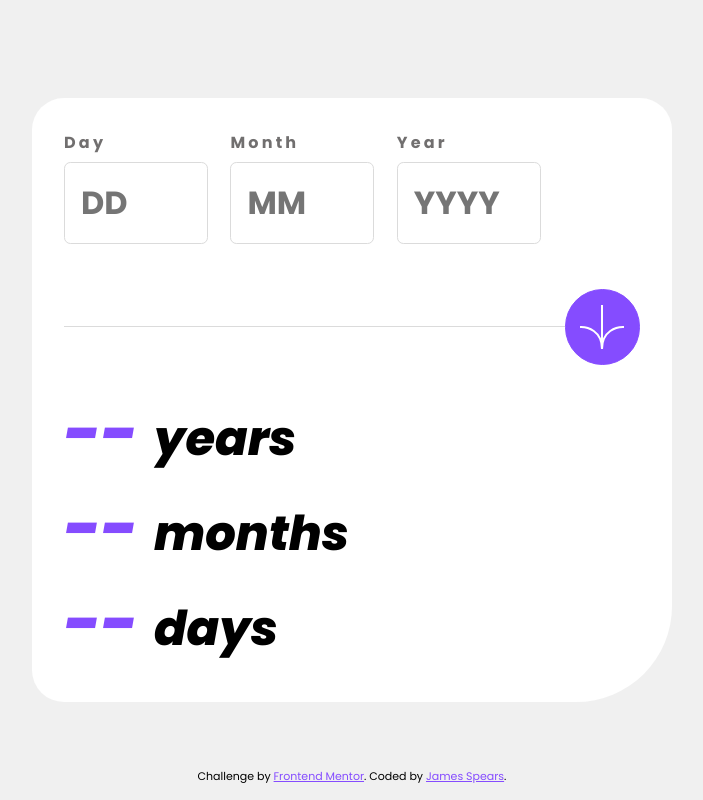
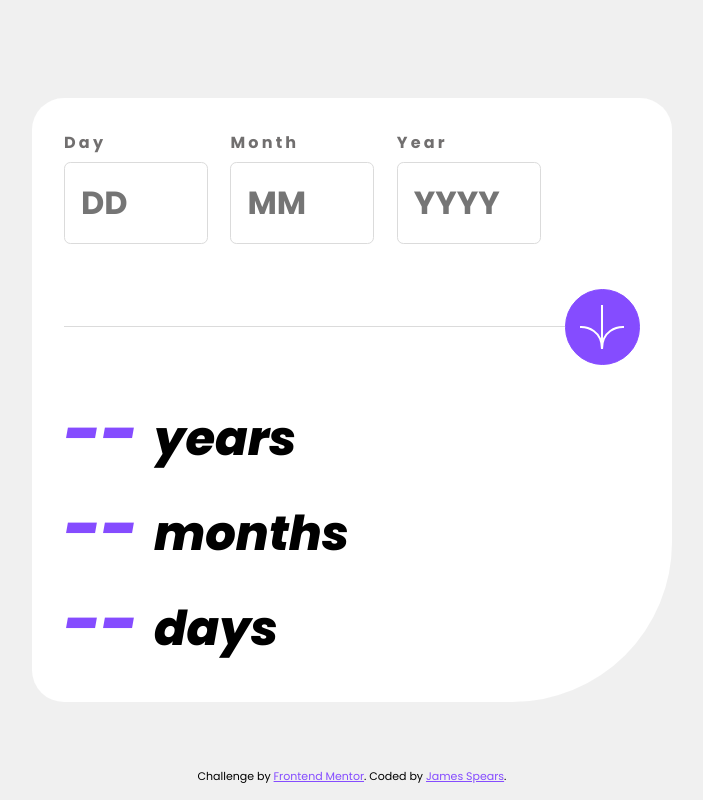
Before and after one commit to jamesspearsv/age-calculator, a website built with webpack: page src/template.html in a window 1280 px wide. Shown: the whole page, without its empty margins (288-991 px from the left). Built offline with nearby package versions, Linux system fonts and the light colour scheme.

Commit message:
Updated desktop styling

```diff
--- a/src/styles/desktop.css
+++ b/src/styles/desktop.css
@@ -1,6 +1,6 @@
 @media only screen and (min-width: 1000px) {
   main {
-    width: min(20rem, 70%);
+    width: max(20rem, 50%);
     padding: 1rem;
   }
 
--- a/src/styles/main.css
+++ b/src/styles/main.css
@@ -138,7 +138,7 @@ main {
   margin: auto;
   padding: 0.7rem;
   border-radius: 1rem;
-  border-bottom-right-radius: 3rem;
+  border-bottom-right-radius: 5rem;
 }
 
 /* Utility Classes */
```
Also changed, not shown: dist/bundle.js.
